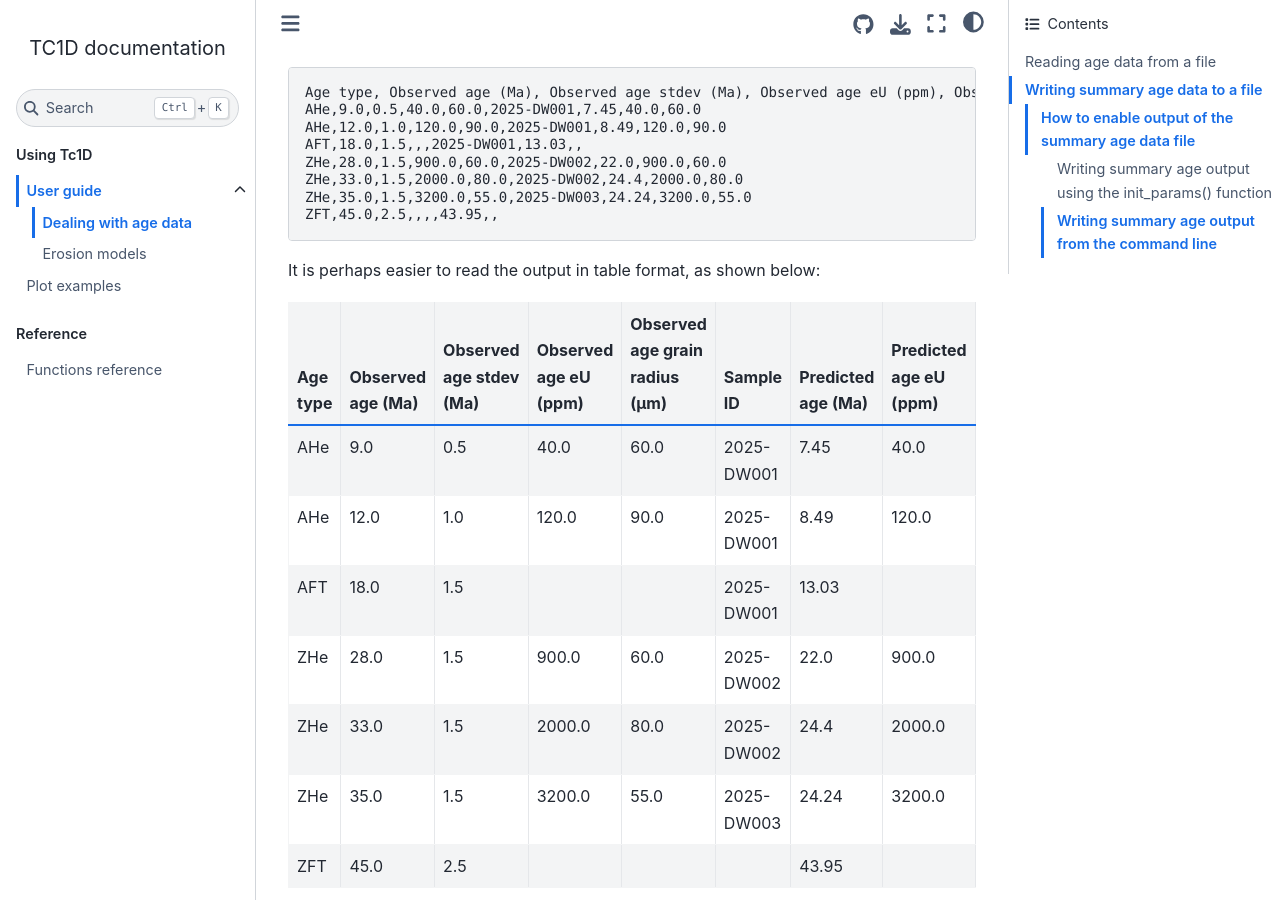
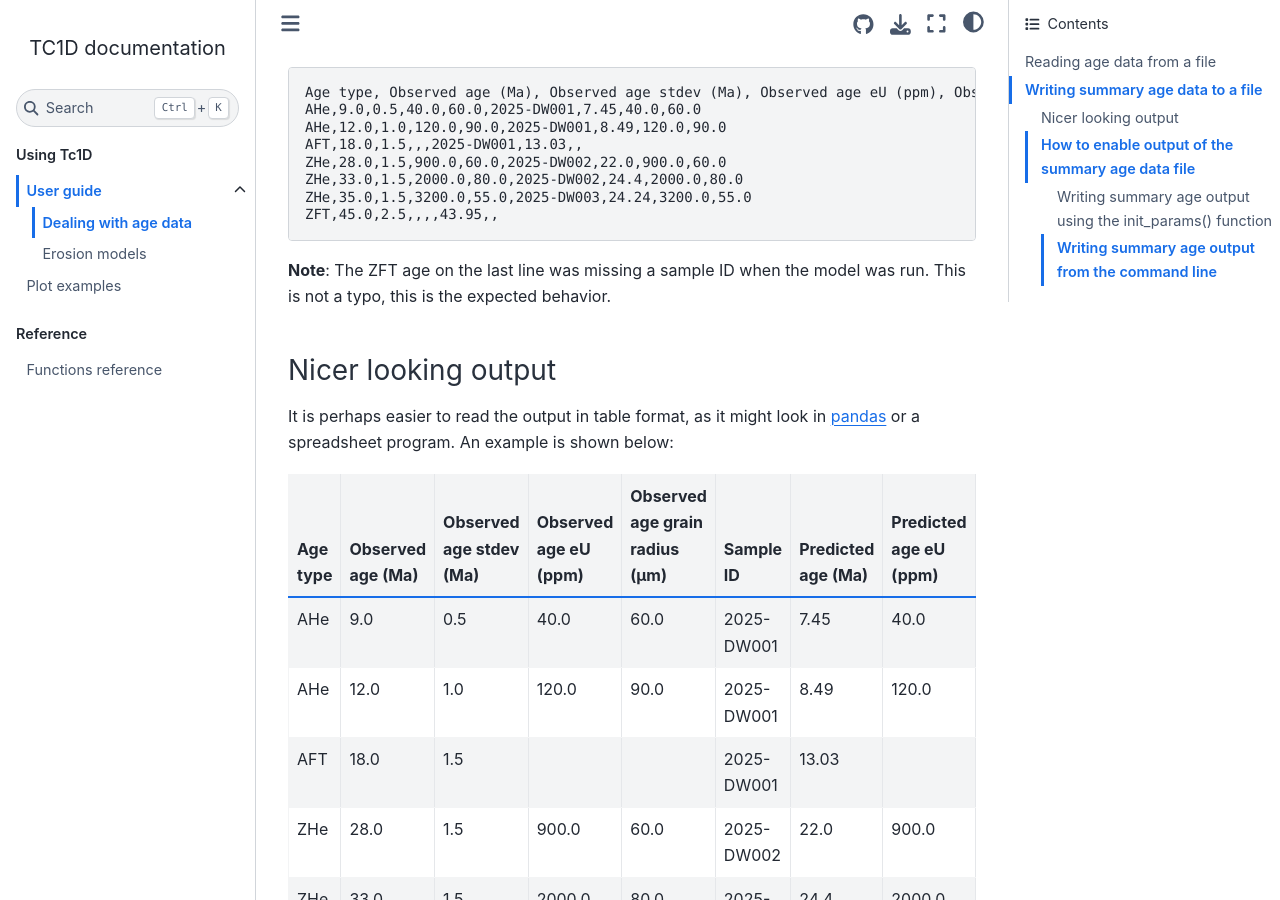
Before and after one commit to HUGG/TC1D, a Sphinx documentation site: the page built from docs/source/age-data.md, in a window 1280 px wide and 900 px high, scrolled down 2022 px. Built offline with Sphinx 7.4.7 and the Sphinx Book theme 1.1.4, drawn with Linux system fonts in a browser that asks for light colours.

Commit message:
Minor edits

````diff
--- a/docs/source/age-data.md
+++ b/docs/source/age-data.md
@@ -81,7 +81,11 @@ ZHe,35.0,1.5,3200.0,55.0,2025-DW003,24.24,3200.0,55.0
 ZFT,45.0,2.5,,,,43.95,,
 ```
 
-It is perhaps easier to read the output in table format, as shown below:
+**Note**: The ZFT age on the last line was missing a sample ID when the model was run. This is not a typo, this is the expected behavior.
+
+### Nicer looking output
+
+It is perhaps easier to read the output in table format, as it might look in [pandas](https://pandas.pydata.org/) or a spreadsheet program. An example is shown below:
 
 | Age type | Observed age (Ma) | Observed age stdev (Ma) | Observed age eU (ppm) | Observed age grain radius (µm) | Sample ID  | Predicted age (Ma) | Predicted age eU (ppm) | Predicted age grain radius (µm) |
 |----------|-------------------|-------------------------|-----------------------|--------------------------------|------------|--------------------|------------------------|---------------------------------|
````
